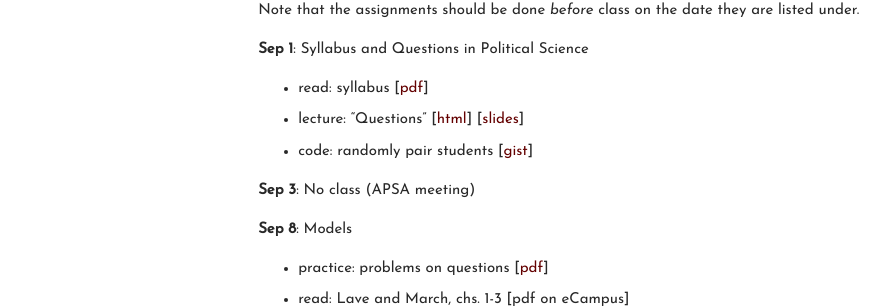
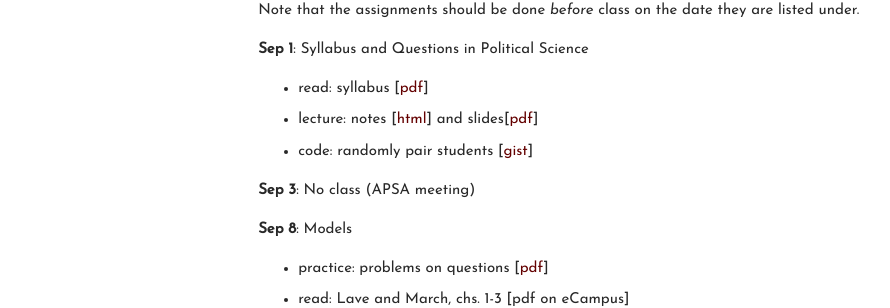
Before and after one commit to carlislerainey/carlislerainey.github.io, a Jekyll site: the page built from teaching/pols-209/index.md, in a window 1280 px wide. Shown: the part 930-1238 px from the top of the page, without its empty margins (204-1094 px from the left). Built offline with Jekyll 4.4.1, drawn with Linux system fonts in a browser that asks for light colours.

Commit message:
update format of lecture items

```diff
--- a/teaching/pols-209/index.md
+++ b/teaching/pols-209/index.md
@@ -40,7 +40,7 @@ Note that the assignments should be done *before* class on the date they are lis
 
 **Sep 1**: Syllabus and Questions in Political Science
 - read: syllabus [[pdf](files/syllabus.pdf)]
-- lecture: "Questions" [[html](files/notes-questions.html)] [[slides](files/slides-syllabus-questions.pdf)]
+- lecture: notes [[html](files/notes-questions.html)] and slides[[pdf](files/slides-syllabus-questions.pdf)]
 - code: randomly pair students [[gist](https://gist.github.com/carlislerainey/2bc3064839c735d383f0)]
 
 **Sep 3**: No class (APSA meeting)
```
